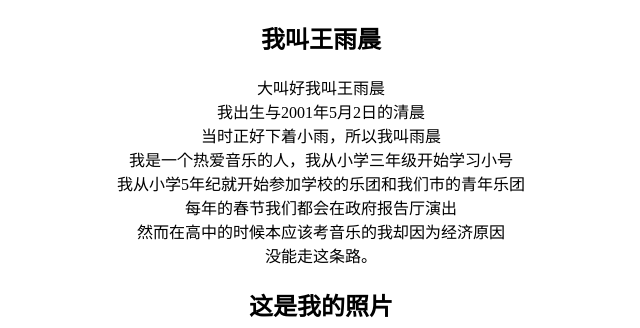
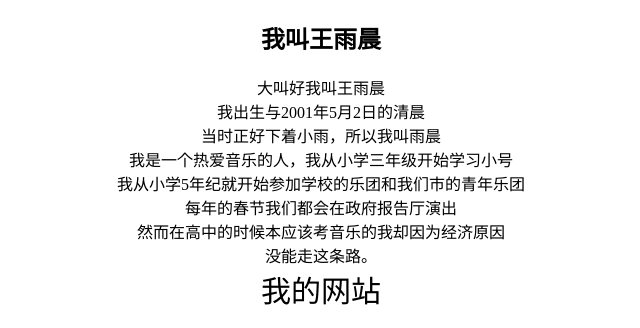
Before and after one commit to YCstudio-Y/web, a plain HTML site: page 0112homework3.html in a window 1280 px wide. Shown: the top 328 px of the page, without its empty margins (319-959 px from the left). Drawn offline with Linux system fonts and the light colour scheme.

Commit message:
Update 0112homework3.html

```diff
--- a/0112homework3.html
+++ b/0112homework3.html
@@ -5,6 +5,13 @@
     <meta name="viewport" content="width=device-width, initial-scale=1.0">
     <title>自我介绍</title>
     <style>
+        .ab {
+            text-align: center;
+            color:black;
+            text-decoration: none;
+            font-size: 30px;
+            margin: auto;
+        }
         .zwjs {
             text-align: center;
         }
@@ -82,6 +89,7 @@
         每年的春节我们都会在政府报告厅演出</br>
         然而在高中的时候本应该考音乐的我却因为经济原因</br>
         没能走这条路。</br>
+<a href="https://ycstudio-y.github.io/web/" class="ab">我的网站</a>
         <h2>
             这是我的照片
         </h2>
@@ -93,7 +101,7 @@
                 <li><img src="imgs/WYC-1.png" width="480px" height="718px" alt=""></li>
                 <li><img src="imgs/wyc.jpg" width="480px" height="718px" alt=""></li>
                 <li><img src="imgs/wyc.jpg" width="480px" height="718px" alt=""></li>
-                <li><img src="imgs/WYC-1.718" width="480px" height="718px" alt=""></li>
+                <li><img src="imgs/WYC-1.png" width="480px" height="718px" alt=""></li>
             </ul>
             <ol></ol>
         </div>
```
